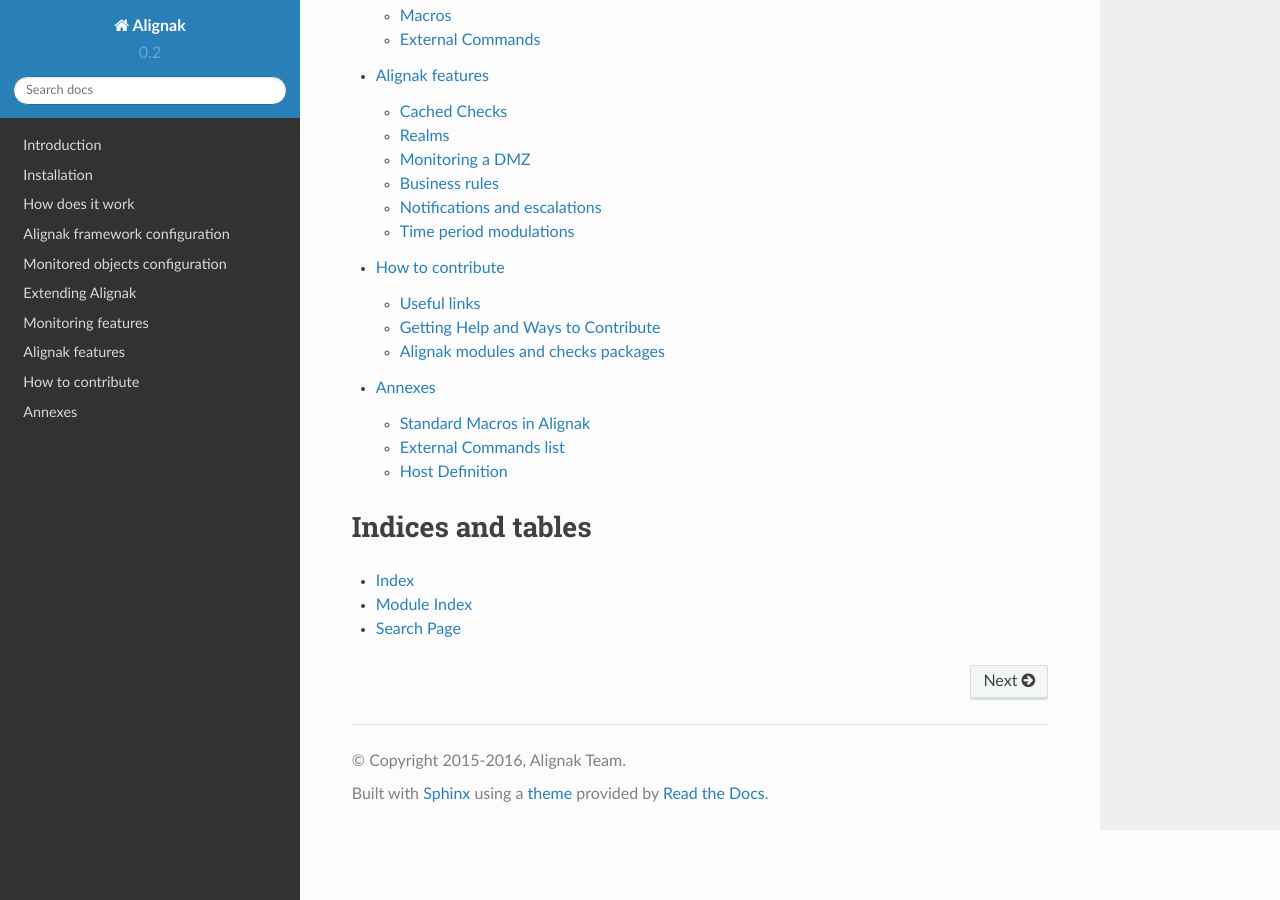
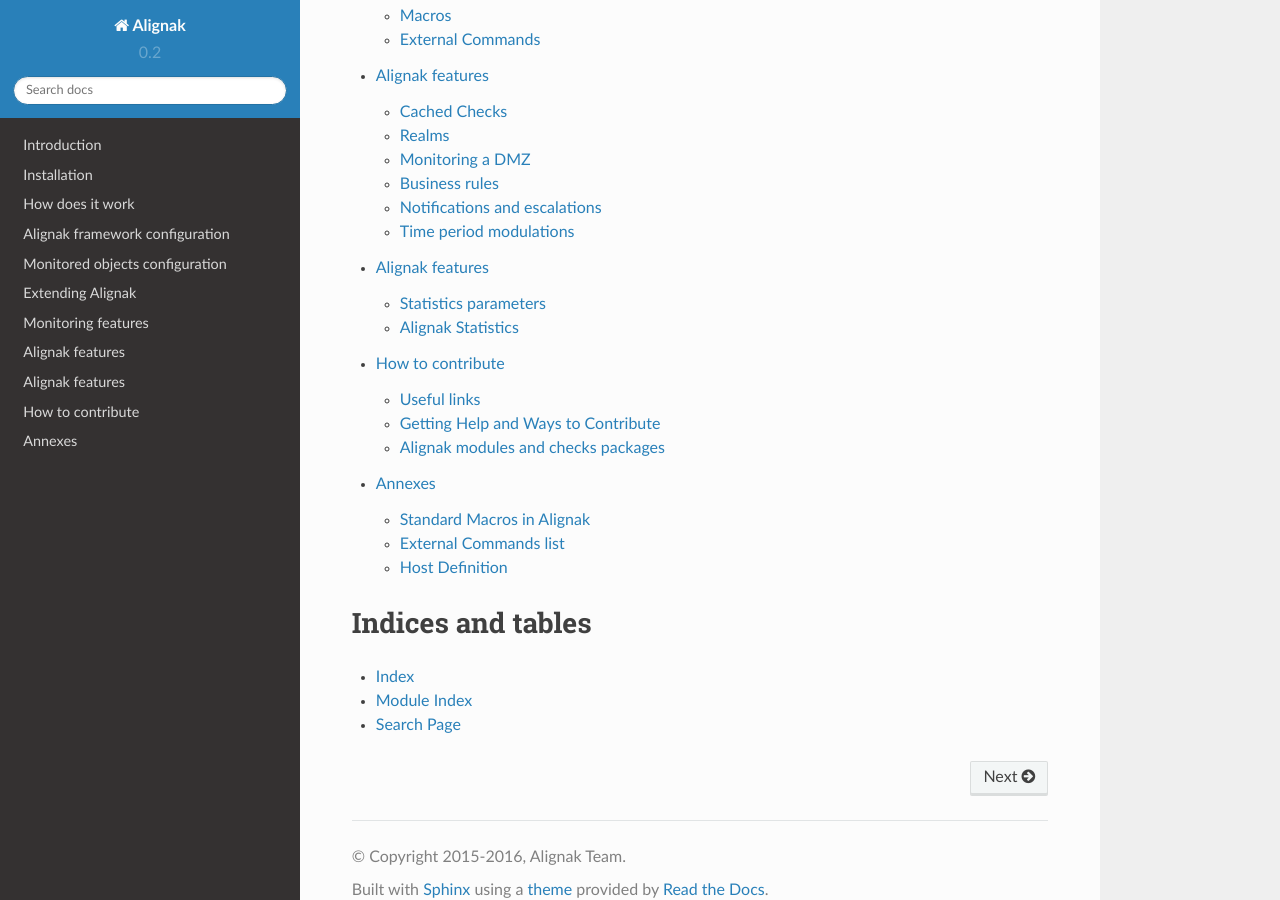
Before and after one commit to Alignak-monitoring/alignak-doc, a Sphinx documentation site: the page built from source/index.rst, in a window 1280 px wide and 900 px high, scrolled down 1392 px. Built offline with Sphinx 7.4.7 and the Read the Docs theme 2.0.0, drawn with Linux system fonts in a browser that asks for light colours.

Commit message:
Update StatsD Alignak statistics documentation - add to TOC

```diff
--- a/source/index.rst
+++ b/source/index.rst
@@ -19,6 +19,7 @@
    05_extending_alignak/index
    06_monitoring_features/index
    07_alignak_features/index
+   10_alignak_statistics/index
    14_contributing/index
    20_annexes/index
 
```
